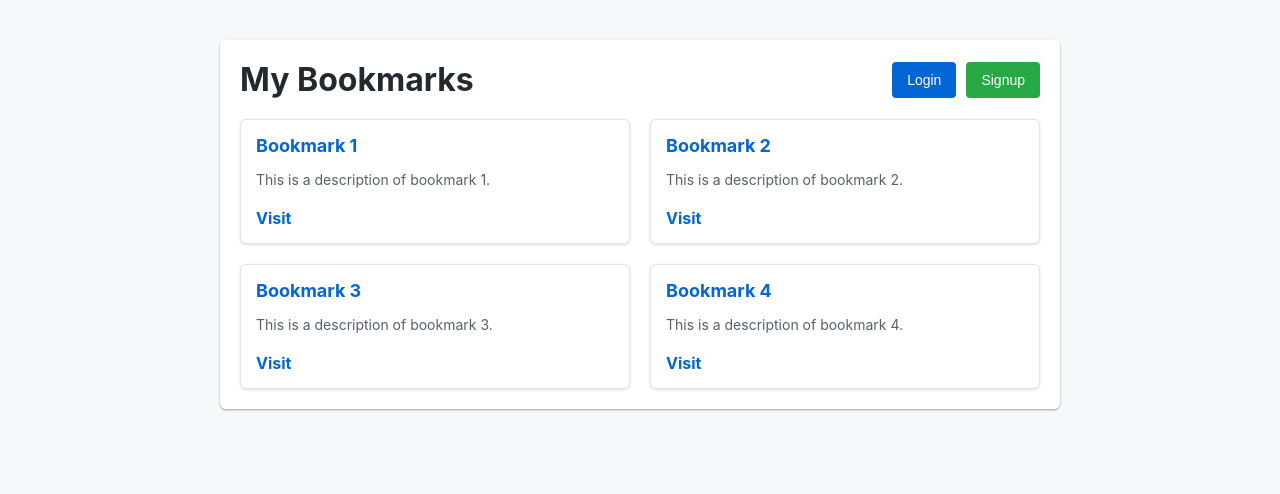
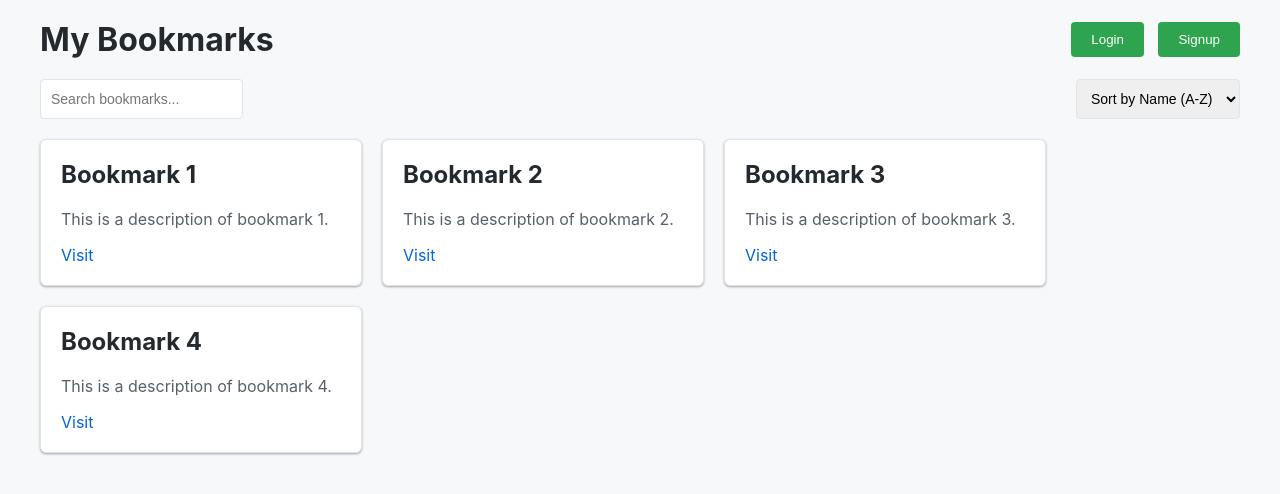
Before and after one commit to upes-open/OSoC-24-descr.ai.be, a plain HTML site: page pages/bookmarks/index.html in a window 1280 px wide. Drawn offline with Linux system fonts and the light colour scheme.

Commit message:
Updated Bookmark

```diff
--- a/pages/bookmarks/index.html
+++ b/pages/bookmarks/index.html
@@ -17,7 +17,14 @@
                 <button class="btn signup"><a href="../Authentication/signup.html">Signup</a></button>
             </div>
         </div>
-        <div class="bookmarks">
+        <div class="controls">
+            <input type="text" id="searchInput" placeholder="Search bookmarks...">
+            <select id="sortSelect">
+                <option value="name-asc">Sort by Name (A-Z)</option>
+                <option value="name-desc">Sort by Name (Z-A)</option>
+            </select>
+        </div>
+        <div class="bookmarks" id="bookmarksContainer">
             <div class="card">
                 <h2>Bookmark 1</h2>
                 <p>This is a description of bookmark 1.</p>
@@ -38,8 +45,45 @@
                 <p>This is a description of bookmark 4.</p>
                 <a href="#">Visit</a>
             </div>
-            <!-- Add more cards as needed -->
+
         </div>
     </div>
+    <script src="script.js">
+
+document.addEventListener('DOMContentLoaded', () => {
+    const searchInput = document.getElementById('searchInput');
+    const sortSelect = document.getElementById('sortSelect');
+    const bookmarksContainer = document.getElementById('bookmarksContainer');
+    const cards = Array.from(bookmarksContainer.getElementsByClassName('card'));
+
+    searchInput.addEventListener('input', () => {
+        const query = searchInput.value.toLowerCase();
+        cards.forEach(card => {
+            const title = card.getElementsByTagName('h2')[0].textContent.toLowerCase();
+            if (title.includes(query)) {
+                card.style.display = '';
+            } else {
+                card.style.display = 'none';
+            }
+        });
+    });
+
+    sortSelect.addEventListener('change', () => {
+        const sortValue = sortSelect.value;
+        const sortedCards = cards.sort((a, b) => {
+            const titleA = a.getElementsByTagName('h2')[0].textContent.toLowerCase();
+            const titleB = b.getElementsByTagName('h2')[0].textContent.toLowerCase();
+            if (sortValue === 'name-asc') {
+                return titleA.localeCompare(titleB);
+            } else if (sortValue === 'name-desc') {
+                return titleB.localeCompare(titleA);
+            }
+        });
+        bookmarksContainer.innerHTML = '';
+        sortedCards.forEach(card => bookmarksContainer.appendChild(card));
+    });
+});
+
+    </script>
 </body>
 </html>
--- a/pages/bookmarks/style.css
+++ b/pages/bookmarks/style.css
@@ -1,4 +1,4 @@
-/* style.css */
+
 
 body {
     font-family: -apple-system, BlinkMacSystemFont, "Segoe UI", Roboto, "Helvetica Neue", Arial, sans-serif;
@@ -8,12 +8,10 @@ body {
 }
 
 .container {
-    max-width: 800px;
-    margin: 40px auto;
+    width: 100%;
+    max-width: 1200px;
+    margin: 0 auto;
     padding: 20px;
-    background-color: #fff;
-    box-shadow: 0 1px 3px rgba(0, 0, 0, 0.12), 0 1px 2px rgba(0, 0, 0, 0.24);
-    border-radius: 6px;
 }
 
 .header {
@@ -28,87 +26,67 @@ body {
     color: #24292e;
 }
 
-.auth-buttons {
-    display: flex;
-    gap: 10px;
+.auth-buttons .btn {
+    padding: 10px 20px;
+    background-color: #2ea44f;
+    border: none;
+    border-radius: 4px;
+    color: #fff;
+    text-decoration: none;
+    margin-left: 10px;
 }
 
-.btn {
-    padding: 10px 15px;
-    border: none;
+.auth-buttons .btn a {
+    color: #fff;
+    text-decoration: none;
+}
+
+.auth-buttons .btn:hover {
+    background-color: #22863a;
+}
+
+.controls {
+    display: flex;
+    justify-content: space-between;
+    margin-bottom: 20px;
+}
+
+.controls input, .controls select {
+    padding: 10px;
+    border: 1px solid #e1e4e8;
     border-radius: 4px;
     font-size: 14px;
-    cursor: pointer;
-    transition: background-color 0.3s;
-}
-
-a {
-    text-decoration: none;
-    color: inherit;
-}
-
-
-.btn.login {
-    background-color: #0366d6;
-    color: #ffffff;
-}
-
-.btn.signup {
-    background-color: #28a745;
-    color: #ffffff;
-}
-
-.btn.login:hover {
-    background-color: #0056b3;
-}
-
-.btn.signup:hover {
-    background-color: #218838;
 }
 
 .bookmarks {
     display: flex;
     flex-wrap: wrap;
     gap: 20px;
-    justify-content: center;
 }
 
 .card {
-    flex: 1 1 calc(45% - 20px);
-    background-color: #ffffff;
-    padding: 15px;
+    background-color: #fff;
     border: 1px solid #e1e4e8;
     border-radius: 6px;
-    box-shadow: 0 1px 3px rgba(0, 0, 0, 0.12);
-    transition: box-shadow 0.3s, transform 0.3s;
+    box-shadow: 0 1px 3px rgba(0, 0, 0, 0.12), 0 1px 2px rgba(0, 0, 0, 0.24);
+    padding: 20px;
+    width: calc(25% - 20px);
 }
 
 .card h2 {
     margin-top: 0;
-    font-size: 18px;
-    color: #0366d6;
+    color: #24292e;
 }
 
 .card p {
     color: #586069;
-    font-size: 14px;
-    margin: 10px 0;
 }
 
 .card a {
-    display: inline-block;
-    margin-top: 10px;
+    color: #0366d6;
     text-decoration: none;
-    color: #0366d6;
-    font-weight: bold;
-    transition: color 0.3s;
 }
 
 .card a:hover {
-    color: #0056b3;
+    text-decoration: underline;
 }
-
-.card:hover {
-    transform: translateY(-5px);
-    box-shadow: 0 3px 6px rgba(0, 0, 0, 0.16), 0 3px 6px rgba(0, 0, 0, 0.23);
-}
```
